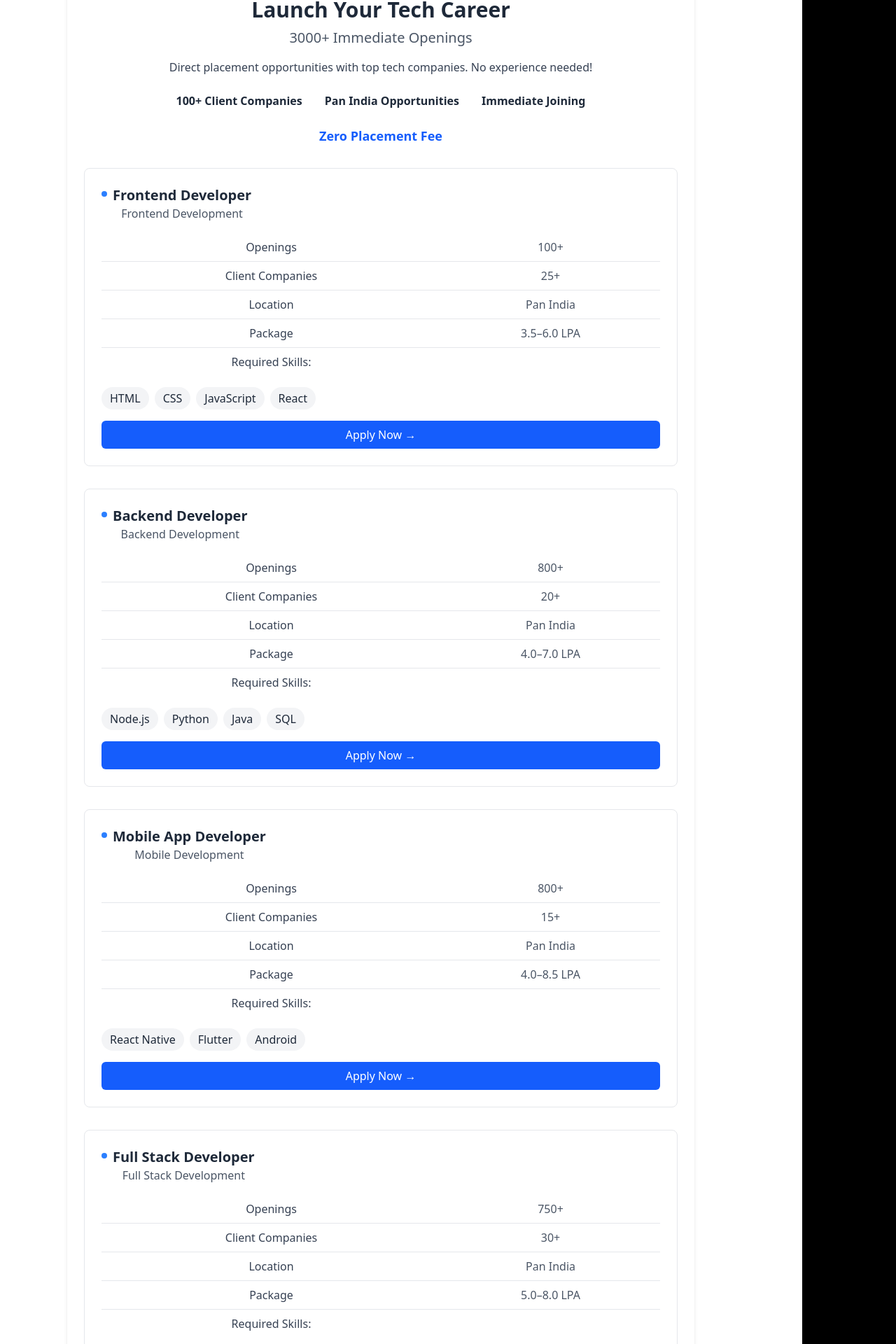
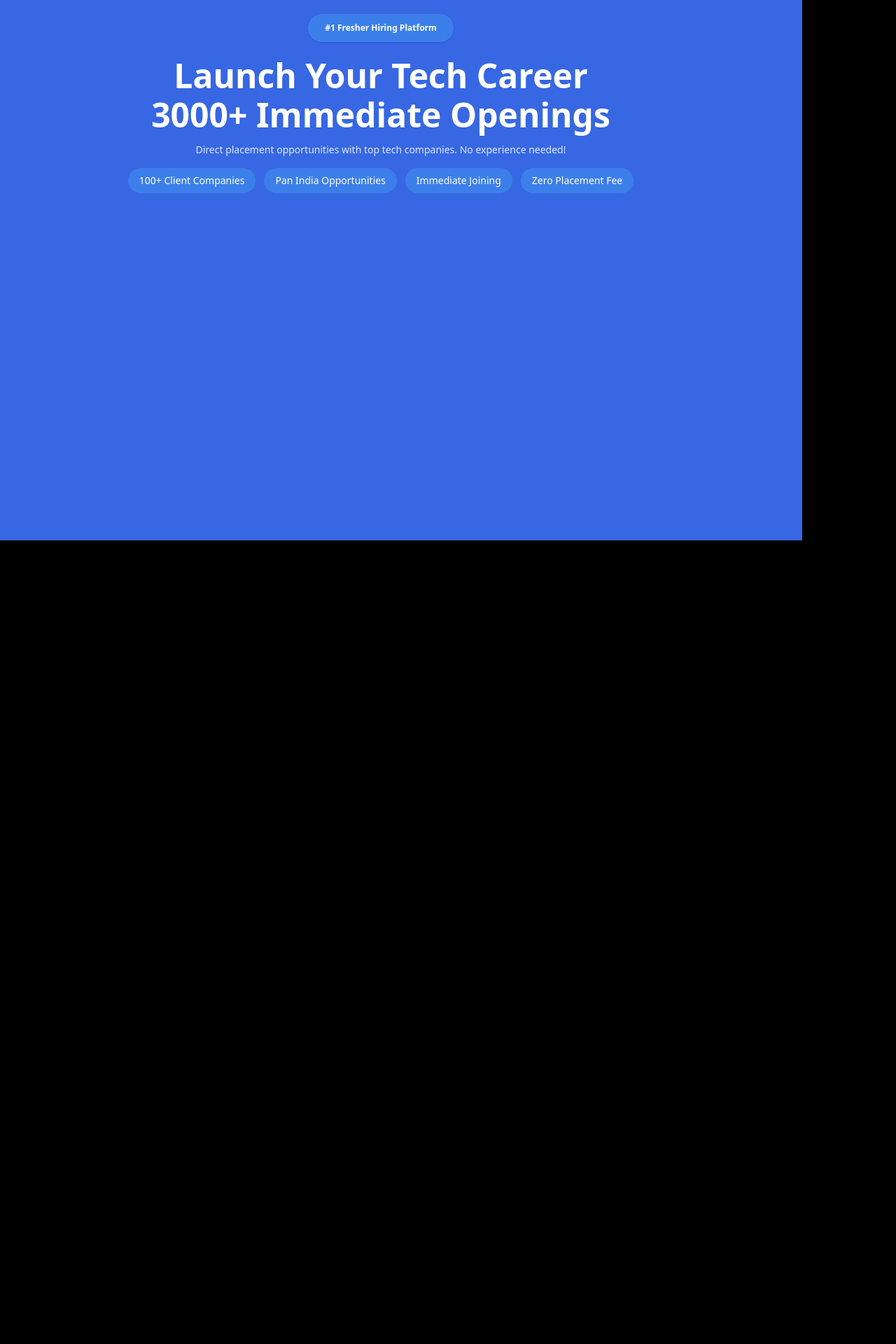
Before and after one commit to satishdwivedi-01/CRTD_WEB, a React (Vite) app in the folder frontend/: page /fresherJobs in a window 1280 px wide. Shown: the part 138-2058 px from the top of the page at 70% size. After the commit the page ends 972 px from the top, so only its background shows below. Built offline with nearby package versions, Linux system fonts and the light colour scheme.

Commit message:
WIP: local changes in FresherJobs.jsx

```diff
--- a/frontend/package.json
+++ b/frontend/package.json
@@ -13,14 +13,14 @@
     "@tailwindcss/vite": "^4.1.8",
     "react": "^19.1.0",
     "react-dom": "^19.1.0",
-    "tailwindcss": "^4.1.8",
-    "react-router-dom": "^7.6.1"
+    "react-router-dom": "^7.6.1",
+    "tailwindcss": "^4.1.8"
   },
   "devDependencies": {
     "@eslint/js": "^9.25.0",
     "@types/react": "^19.1.2",
     "@types/react-dom": "^19.1.2",
-    "@vitejs/plugin-react": "^4.4.1",
+    "@vitejs/plugin-react": "^4.5.1",
     "eslint": "^9.25.0",
     "eslint-plugin-react-hooks": "^5.2.0",
     "eslint-plugin-react-refresh": "^0.4.19",
--- a/frontend/src/components/crtd Landing page/fresher Jobs/FresherJobs.jsx
+++ b/frontend/src/components/crtd Landing page/fresher Jobs/FresherJobs.jsx
@@ -1,17 +1,19 @@
 import React from 'react'
 import Navbar from '../../Navbar'
 import LaunchYourTech from './LaunchYourTech'
+import LAunchYourTech from './LaunchYourTech'
 const fresherJobs = () => {
     return (
         <div className='bg-white text-black w-[94vw] relative right-[7vw] bottom-[3.7vh] '>
-
+{/*
       <div className='bg-white sticky top-0 z-50'>
         <Navbar />
       </div>
       <div>
         <LaunchYourTech/>
-      </div>
-
+      </div> */}
+<Navbar/>
+<LaunchYourTech/>
     </div>
     )
 }
--- a/frontend/src/components/crtd Landing page/fresher Jobs/LaunchYourTech.jsx
+++ b/frontend/src/components/crtd Landing page/fresher Jobs/LaunchYourTech.jsx
@@ -1,223 +1,38 @@
 import React from 'react';
 
-const LaunchYourTech = () => {
+const LAunchYourTech = () => {
   return (
-    <div className="max-w-4xl mx-auto p-6 bg-white rounded-lg shadow-md">
-      <div className="text-center mb-8">
-        <h1 className="text-3xl font-bold text-gray-800 mb-2">Launch Your Tech Career</h1>
-        <p className="text-xl text-gray-600 mb-4">3000+ Immediate Openings</p>
-        <p className="text-gray-700 mb-6">Direct placement opportunities with top tech companies. No experience needed!</p>
+    <div className='bg-[#3767E2] w-min-screen h-screen text-white'>
 
-        <div className="flex justify-center space-x-8 mb-6">
-          <div className="text-center">
-            <p className="font-semibold text-gray-800">100+ Client Companies</p>
-          </div>
-          <div className="text-center">
-            <p className="font-semibold text-gray-800">Pan India Opportunities</p>
-          </div>
-          <div className="text-center">
-            <p className="font-semibold text-gray-800">Immediate Joining</p>
-          </div>
-        </div>
 
-        <p className="text-lg font-semibold text-blue-600">Zero Placement Fee</p>
+      <div className='flex justify-center pt-12 '>
+       <div className='bg-[#3e80ebf5] backdrop-blur-md  text-white text-xs font-semibold px-6 py-3 h rounded-[50px] shadow-sm'>
+  #1 Fresher Hiring Platform
+</div>
+
       </div>
 
-      {/* Frontend Developer */}
-      <div className="mb-8 p-6 border border-gray-200 rounded-lg">
-        <div className="flex items-start mb-4">
-          <div className="w-2 h-2 bg-blue-500 rounded-full mt-2 mr-2"></div>
-          <div>
-            <h2 className="text-xl font-bold text-gray-800">Frontend Developer</h2>
-            <p className="text-gray-600">Frontend Development</p>
-          </div>
-        </div>
 
-        <div className="overflow-x-auto">
-          <table className="w-full mb-4">
-            <tbody>
-              <tr className="border-b border-gray-200">
-                <td className="py-2 font-medium text-gray-700">Openings</td>
-                <td className="py-2 text-gray-600">100+</td>
-              </tr>
-              <tr className="border-b border-gray-200">
-                <td className="py-2 font-medium text-gray-700">Client Companies</td>
-                <td className="py-2 text-gray-600">25+</td>
-              </tr>
-              <tr className="border-b border-gray-200">
-                <td className="py-2 font-medium text-gray-700">Location</td>
-                <td className="py-2 text-gray-600">Pan India</td>
-              </tr>
-              <tr className="border-b border-gray-200">
-                <td className="py-2 font-medium text-gray-700">Package</td>
-                <td className="py-2 text-gray-600">3.5–6.0 LPA</td>
-              </tr>
-              <tr>
-                <td className="py-2 font-medium text-gray-700">Required Skills:</td>
-                <td className="py-2 text-gray-600"></td>
-              </tr>
-            </tbody>
-          </table>
-        </div>
-
-        <div className="flex flex-wrap gap-2 mb-4">
-          <span className="px-3 py-1 bg-gray-100 text-gray-800 rounded-full">HTML</span>
-          <span className="px-3 py-1 bg-gray-100 text-gray-800 rounded-full">CSS</span>
-          <span className="px-3 py-1 bg-gray-100 text-gray-800 rounded-full">JavaScript</span>
-          <span className="px-3 py-1 bg-gray-100 text-gray-800 rounded-full">React</span>
-        </div>
-
-        <button className="w-full py-2 bg-blue-600 text-white rounded-md hover:bg-blue-700 transition-colors">
-          Apply Now →
-        </button>
+      <div className='text-center mt-6 px-4'>
+        <h1 className='text-4xl md:text-5xl font-bold'>Launch Your Tech Career</h1>
+        <h1 className='text-4xl md:text-5xl font-bold mt-2'>3000+ Immediate Openings</h1>
+        <p className='text-sm md:text mt-4 text-blue-100'>
+          Direct placement opportunities with top tech companies. No experience needed!
+        </p>
       </div>
 
-      {/* Backend Developer */}
-      <div className="mb-8 p-6 border border-gray-200 rounded-lg">
-        <div className="flex items-start mb-4">
-          <div className="w-2 h-2 bg-blue-500 rounded-full mt-2 mr-2"></div>
-          <div>
-            <h2 className="text-xl font-bold text-gray-800">Backend Developer</h2>
-            <p className="text-gray-600">Backend Development</p>
-          </div>
-        </div>
 
-        <div className="overflow-x-auto">
-          <table className="w-full mb-4">
-            <tbody>
-              <tr className="border-b border-gray-200">
-                <td className="py-2 font-medium text-gray-700">Openings</td>
-                <td className="py-2 text-gray-600">800+</td>
-              </tr>
-              <tr className="border-b border-gray-200">
-                <td className="py-2 font-medium text-gray-700">Client Companies</td>
-                <td className="py-2 text-gray-600">20+</td>
-              </tr>
-              <tr className="border-b border-gray-200">
-                <td className="py-2 font-medium text-gray-700">Location</td>
-                <td className="py-2 text-gray-600">Pan India</td>
-              </tr>
-              <tr className="border-b border-gray-200">
-                <td className="py-2 font-medium text-gray-700">Package</td>
-                <td className="py-2 text-gray-600">4.0–7.0 LPA</td>
-              </tr>
-              <tr>
-                <td className="py-2 font-medium text-gray-700">Required Skills:</td>
-                <td className="py-2 text-gray-600"></td>
-              </tr>
-            </tbody>
-          </table>
-        </div>
-
-        <div className="flex flex-wrap gap-2 mb-4">
-          <span className="px-3 py-1 bg-gray-100 text-gray-800 rounded-full">Node.js</span>
-          <span className="px-3 py-1 bg-gray-100 text-gray-800 rounded-full">Python</span>
-          <span className="px-3 py-1 bg-gray-100 text-gray-800 rounded-full">Java</span>
-          <span className="px-3 py-1 bg-gray-100 text-gray-800 rounded-full">SQL</span>
-        </div>
-
-        <button className="w-full py-2 bg-blue-600 text-white rounded-md hover:bg-blue-700 transition-colors">
-          Apply Now →
-        </button>
+      <div className='flex flex-wrap justify-center gap-3 mt-4 px-4'>
+        <span className='text-[#FFFFFF] bg-[#3e80ebf5] px-4 py-2 text-sm rounded-full font-medium'>100+ Client Companies</span>
+        <span className='text-[#FFFFFF] bg-[#3e80ebf5] px-4 py-2 text-sm rounded-full font-medium'>Pan India Opportunities</span>
+        <span className='text-[#FFFFFF] bg-[#3e80ebf5] px-4 py-2 text-sm rounded-full font-medium'>Immediate Joining</span>
+        <span className='text-[#FFFFFF] bg-[#3e80ebf5] px-4 py-2 text-sm rounded-full font-medium'>Zero Placement Fee</span>
       </div>
 
-      {/* Mobile App Developer */}
-      <div className="mb-8 p-6 border border-gray-200 rounded-lg">
-        <div className="flex items-start mb-4">
-          <div className="w-2 h-2 bg-blue-500 rounded-full mt-2 mr-2"></div>
-          <div>
-            <h2 className="text-xl font-bold text-gray-800">Mobile App Developer</h2>
-            <p className="text-gray-600">Mobile Development</p>
-          </div>
-        </div>
+      {/* Job Cards */}
 
-        <div className="overflow-x-auto">
-          <table className="w-full mb-4">
-            <tbody>
-              <tr className="border-b border-gray-200">
-                <td className="py-2 font-medium text-gray-700">Openings</td>
-                <td className="py-2 text-gray-600">800+</td>
-              </tr>
-              <tr className="border-b border-gray-200">
-                <td className="py-2 font-medium text-gray-700">Client Companies</td>
-                <td className="py-2 text-gray-600">15+</td>
-              </tr>
-              <tr className="border-b border-gray-200">
-                <td className="py-2 font-medium text-gray-700">Location</td>
-                <td className="py-2 text-gray-600">Pan India</td>
-              </tr>
-              <tr className="border-b border-gray-200">
-                <td className="py-2 font-medium text-gray-700">Package</td>
-                <td className="py-2 text-gray-600">4.0–8.5 LPA</td>
-              </tr>
-              <tr>
-                <td className="py-2 font-medium text-gray-700">Required Skills:</td>
-                <td className="py-2 text-gray-600"></td>
-              </tr>
-            </tbody>
-          </table>
-        </div>
-
-        <div className="flex flex-wrap gap-2 mb-4">
-          <span className="px-3 py-1 bg-gray-100 text-gray-800 rounded-full">React Native</span>
-          <span className="px-3 py-1 bg-gray-100 text-gray-800 rounded-full">Flutter</span>
-          <span className="px-3 py-1 bg-gray-100 text-gray-800 rounded-full">Android</span>
-        </div>
-
-        <button className="w-full py-2 bg-blue-600 text-white rounded-md hover:bg-blue-700 transition-colors">
-          Apply Now →
-        </button>
-      </div>
-
-      {/* Full Stack Developer */}
-      <div className="p-6 border border-gray-200 rounded-lg">
-        <div className="flex items-start mb-4">
-          <div className="w-2 h-2 bg-blue-500 rounded-full mt-2 mr-2"></div>
-          <div>
-            <h2 className="text-xl font-bold text-gray-800">Full Stack Developer</h2>
-            <p className="text-gray-600">Full Stack Development</p>
-          </div>
-        </div>
-
-        <div className="overflow-x-auto">
-          <table className="w-full mb-4">
-            <tbody>
-              <tr className="border-b border-gray-200">
-                <td className="py-2 font-medium text-gray-700">Openings</td>
-                <td className="py-2 text-gray-600">750+</td>
-              </tr>
-              <tr className="border-b border-gray-200">
-                <td className="py-2 font-medium text-gray-700">Client Companies</td>
-                <td className="py-2 text-gray-600">30+</td>
-              </tr>
-              <tr className="border-b border-gray-200">
-                <td className="py-2 font-medium text-gray-700">Location</td>
-                <td className="py-2 text-gray-600">Pan India</td>
-              </tr>
-              <tr className="border-b border-gray-200">
-                <td className="py-2 font-medium text-gray-700">Package</td>
-                <td className="py-2 text-gray-600">5.0–8.0 LPA</td>
-              </tr>
-              <tr>
-                <td className="py-2 font-medium text-gray-700">Required Skills:</td>
-                <td className="py-2 text-gray-600"></td>
-              </tr>
-            </tbody>
-          </table>
-        </div>
-
-        <div className="flex flex-wrap gap-2 mb-4">
-          <span className="px-3 py-1 bg-gray-100 text-gray-800 rounded-full">MERN Stack</span>
-          <span className="px-3 py-1 bg-gray-100 text-gray-800 rounded-full">Django</span>
-          <span className="px-3 py-1 bg-gray-100 text-gray-800 rounded-full">Cloud</span>
-        </div>
-
-        <button className="w-full py-2 bg-blue-600 text-white rounded-md hover:bg-blue-700 transition-colors">
-          Apply Now →
-        </button>
-      </div>
     </div>
   );
 };
 
-export default LaunchYourTech;
+export default LAunchYourTech;
```
Also changed, not shown: 1 other file (tests, documents, lock files or other folders).
